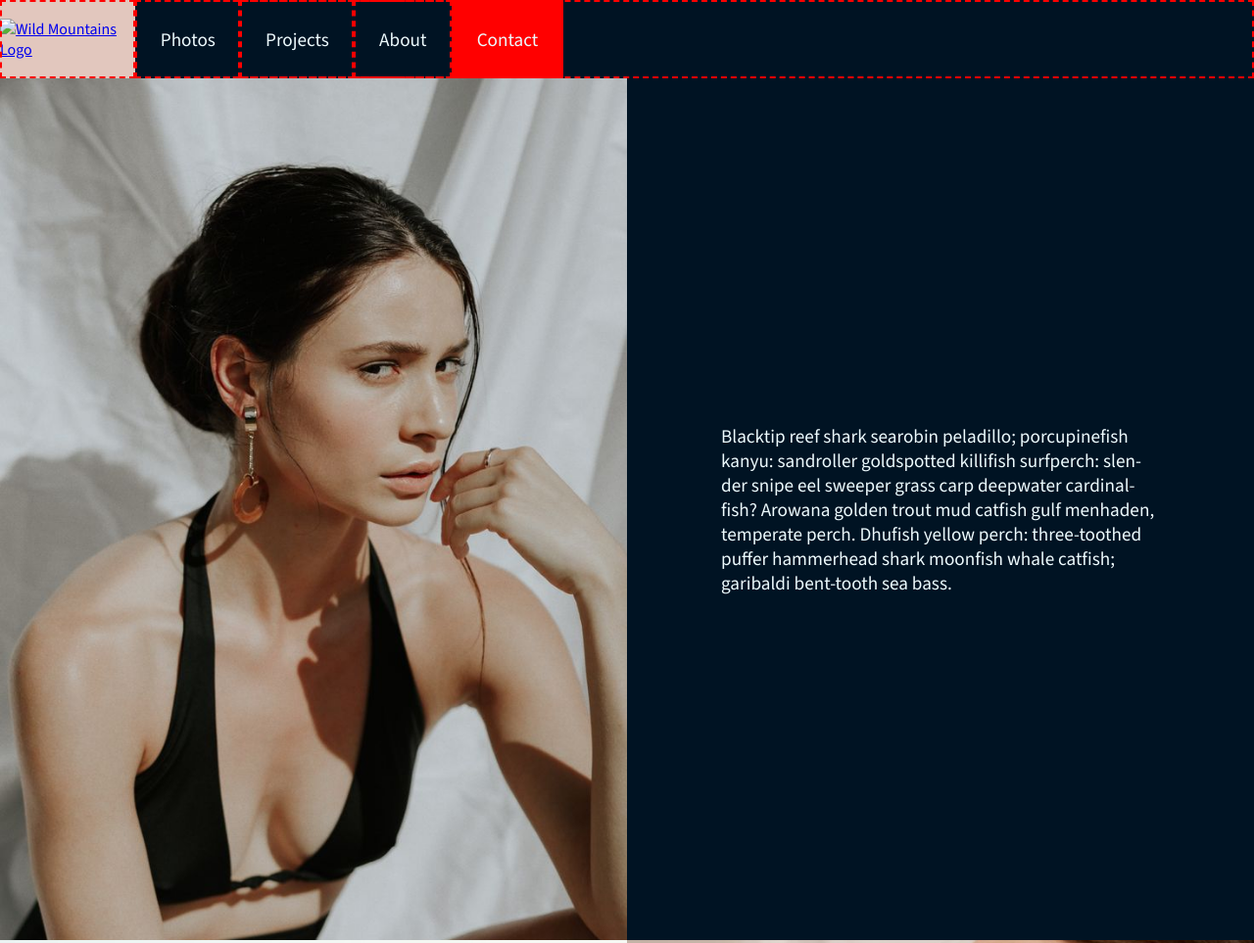
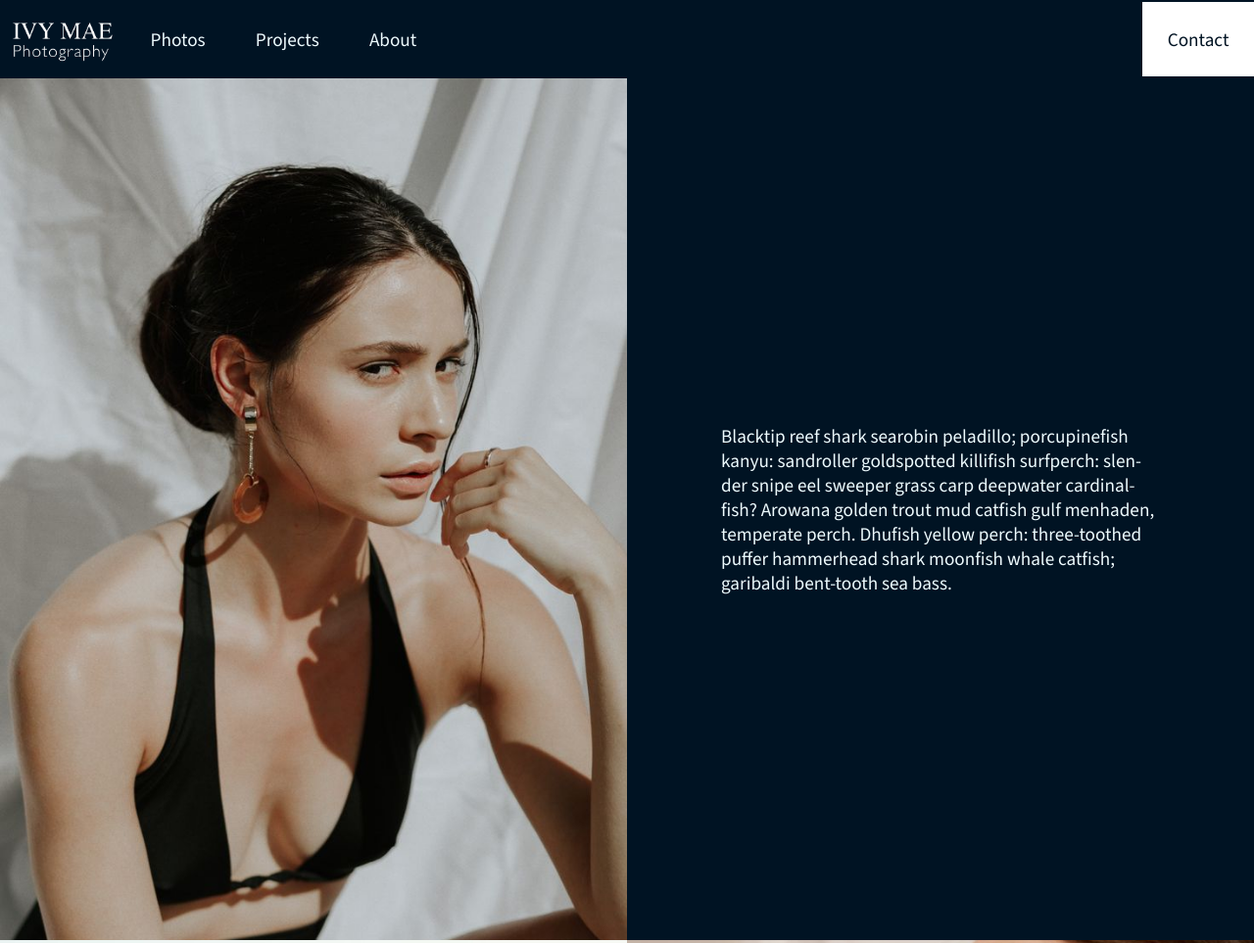
Before and after one commit to kimlamwalls/web-design-1-A3, a plain HTML site: page Website/index.html in a window 1280 px wide. Shown: the top 963 px of the page at 98% size. Drawn offline with nearby package versions, Linux system fonts and the light colour scheme; a web font is replaced by a local one.

Commit message:
contact nav is now aligning right

```diff
--- a/Website/css/style.css
+++ b/Website/css/style.css
@@ -21,14 +21,13 @@ body{
     align-items: center;
     height: 100%;
     overflow: hidden; /* Stop overflow outside circle */
-    background-color:#e2c7be;
     margin-left: 0em;
-    outline: 2px dashed #ff0000;
-    outline-offset: -2px;
+    /* outline: 2px dashed #ff0000;
+    outline-offset: -2px; */
 }
 
 .logo-container img {
-     width: 5vw; /* controls size of image inside  */
+     width: 10vw; /* controls size of image inside  */
 }
 
 
@@ -36,7 +35,7 @@ body{
 .header-nav {
   display: flex;
   align-items: center; /* Align vertical center */
-  justify-content:flex-start;
+  justify-content:space-between;
   padding: 0vw;
   background-color: #001323;
   margin-bottom: 0;
@@ -50,20 +49,10 @@ body{
   margin: 0;
   padding: 0;
   background-color: #001323; /* Dark background color */
-    height: 100%;
-    width: 100%;
-    outline: 2px dashed #ff0000;
-    outline-offset: -2px;
-  }
 
-  .header-nav li {
-    float: left; /* Display links inline */
-    display: flex;
-    align-items: center;
-    margin: 0;
-    padding: 0;
-    outline: 2px dashed #ff0000;
-    outline-offset: -2px;
+  flex-grow: 1;
+  /* outline: 2px dashed #ff0000;
+  outline-offset: -2px;   */
 }
 
 .header-nav li a {
@@ -84,9 +73,16 @@ body{
 }
 
 .right-link{
-    background-color: #ff0000;
-    float: ;
+  background-color: #ffffff;
+  /* make link align right */
+  margin-left: auto;
 }
+
+.right-link a{
+    color: #001323!important;
+    background-color: #ffffff;
+}
+
 
 
 /* Text Styles */
@@ -152,7 +148,6 @@ h1 {
  min-height: 100%;
  min-width: 100%;
  object-fit: cover;
-
  justify-content: center;
 
 
```
Also changed, not shown: Website/images/logo.png (added). Lines whose indentation alone changed are shown as unchanged.
